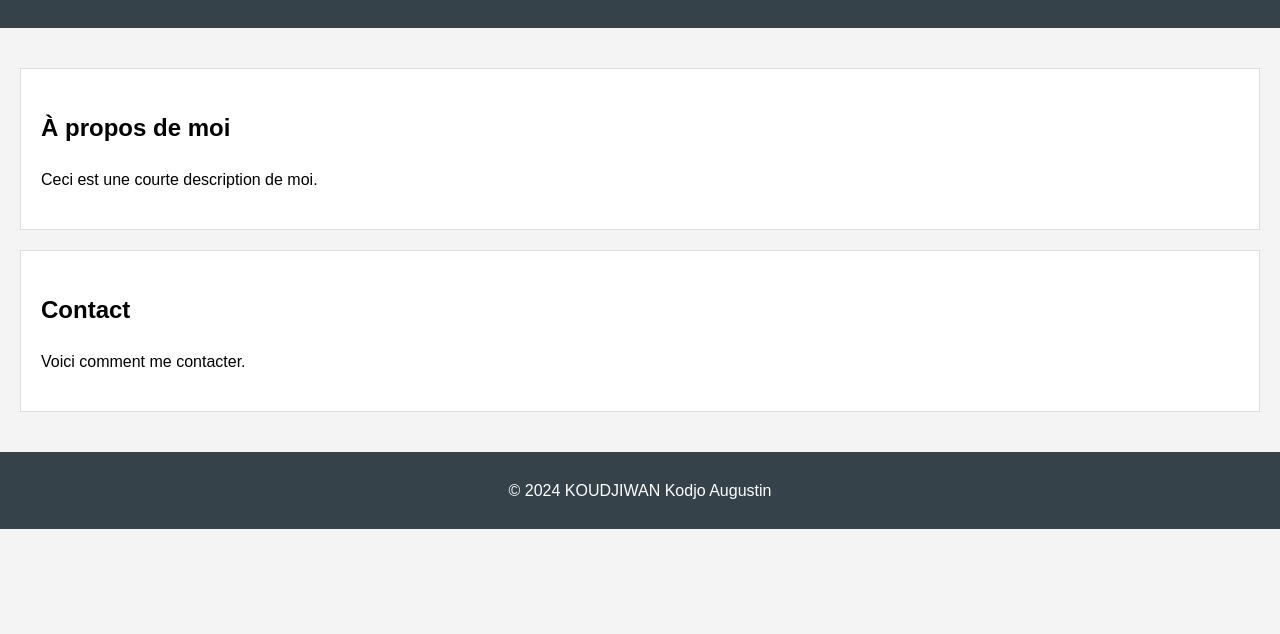
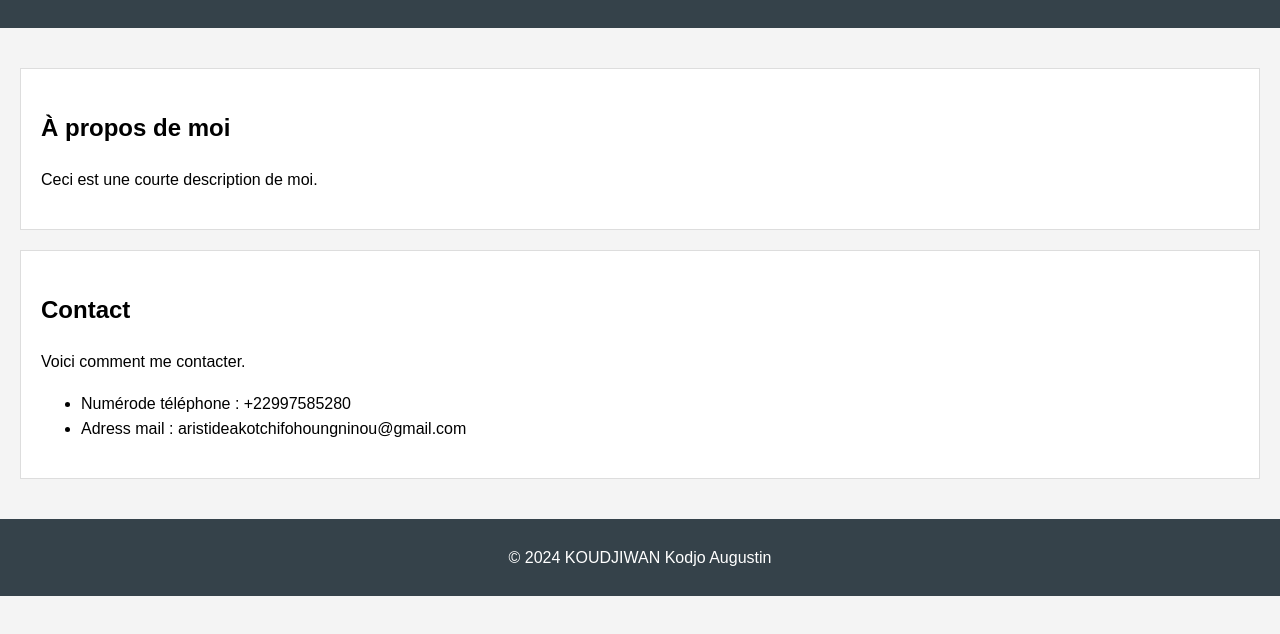
Before and after one commit to Akotchifo/projet_cours, a plain HTML site: page index.html in a window 1280 px wide. Shown: the part 106-740 px from the top of the page. Drawn offline with Linux system fonts and the light colour scheme.

Commit message:
ajout contact

```diff
--- a/index.html
+++ b/index.html
@@ -18,6 +18,10 @@
         <section id="contact">
             <h2>Contact</h2>
             <p>Voici comment me contacter.</p>
+            <ul>
+                <li>Numérode téléphone : +22997585280</li>
+                <li>Adress mail : aristideakotchifohoungninou@gmail.com</li>
+            </ul>
         </section>
     </main>
     <footer>
```
